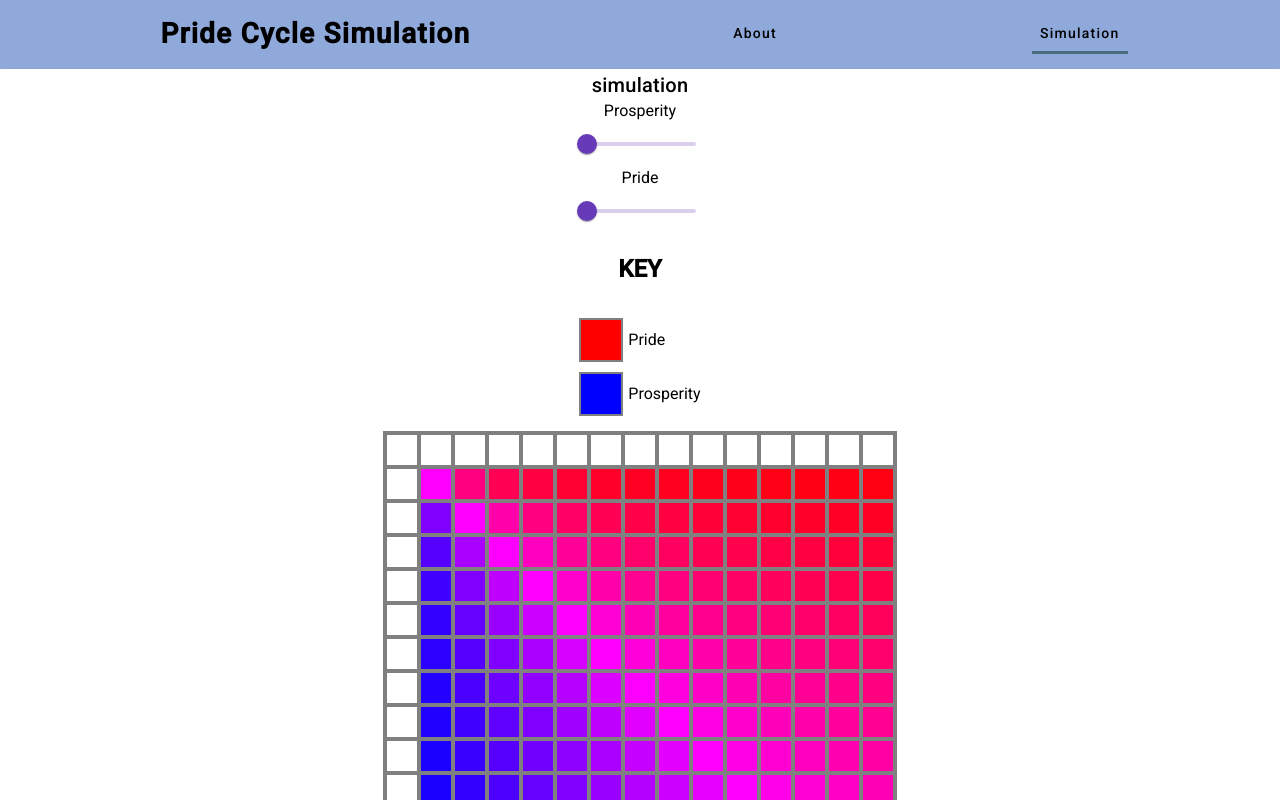
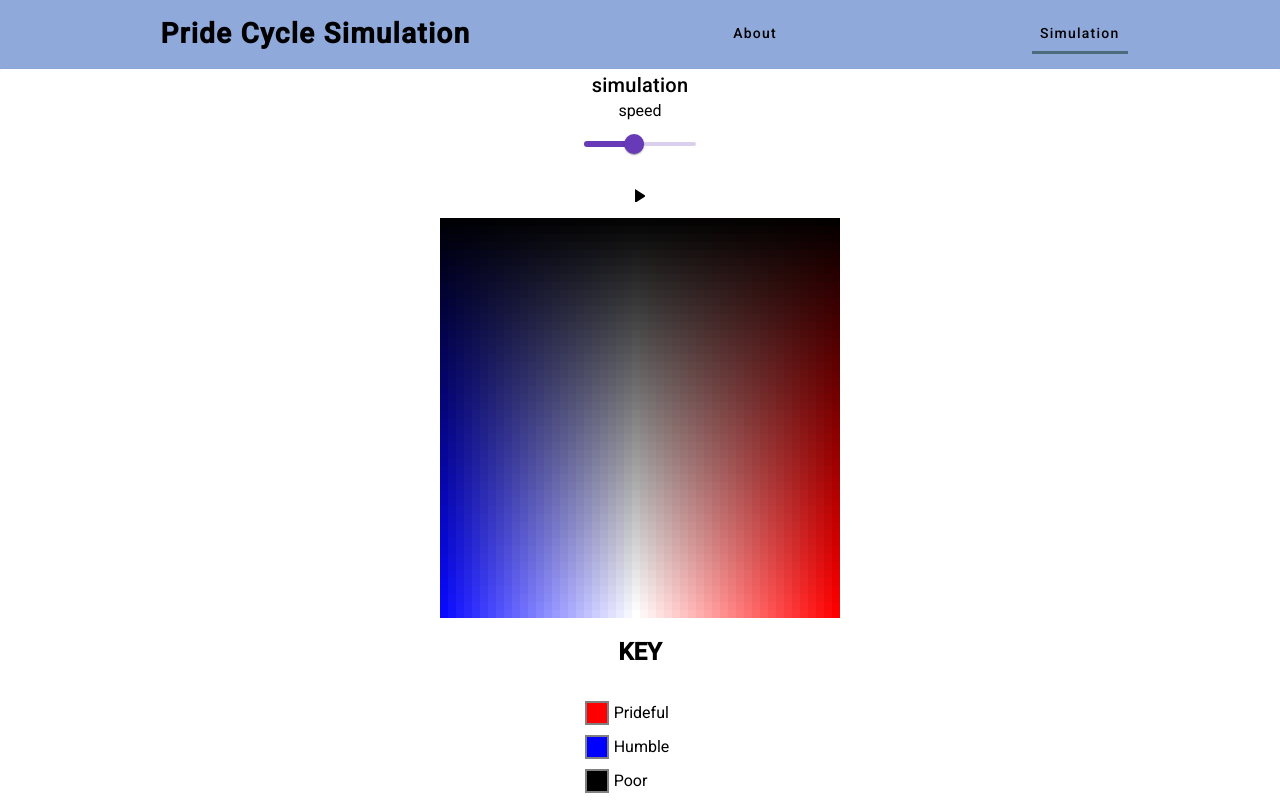
Before and after one commit to AndersonBillss/REL_A_275_pride_cycle_website, an Angular app: page /simulation in a window 1280 px wide. Shown: the top 800 px of the page. Built offline with nearby package versions, Linux system fonts and the light colour scheme.

Commit message:
created simulation play button and the simulate function and started on the calculateNextGrid function

```diff
--- a/src/app/pages/simulation/simulation.component.html
+++ b/src/app/pages/simulation/simulation.component.html
@@ -2,34 +2,23 @@
       <mat-card-title>simulation</mat-card-title>
 
       <mat-card-content class="center-col">
-            <div>Prosperity</div>
-            <mat-slider>
-                  <input matSliderThumb [(value)]="Prosperity_factor">
+            <div>speed</div>
+            <mat-slider
+            [min]="1"
+            [max]="10"
+            [step]=".5"
+            >
+                  <input matSliderThumb [(value)]="speed" [step]=".05">
             </mat-slider>
 
-            <div>Pride</div>
-            <mat-slider min="0" max="100" step="1">
-                  <input matSliderThumb [(value)]="pride_factor">
-            </mat-slider>
+            <button class="play-button" mat-button raised (click)="togglePlay()">
+                  @if(playing){
+                        <mat-icon class="play-icon" fontIcon="pause"></mat-icon>
+                  } @else {
+                        <mat-icon class="play-icon" fontIcon="play_arrow"></mat-icon>
+                  }
+            </button>
 
-            <h2>KEY</h2>
-            <div class="key">
-                  <div class="key-item">
-                        <div
-                        [style.background-color]="'rgb(255,0,0)'"
-                        class="key-item cell">
-                        </div>
-                        <label class="key-label">Pride</label>
-                  </div>
-
-                  <div class="key-item">
-                        <div
-                        [style.background-color]="'rgb(0,0,255)'"
-                        class="key-item cell">
-                        </div>
-                        <label class="key-label">Prosperity</label>
-                  </div>
-            </div>
             <div class="grid">
                   <div *ngFor="let row of grid" class="row">
                         <div *ngFor="let cell of row" class="cell"
@@ -37,5 +26,39 @@
                         ></div>
                   </div>
             </div>
+
+
+            <h2>KEY</h2>
+            <div class="key">
+                  <div class="key-item">
+                        <div
+                        [style.background-color]="'rgb(255,0,0)'"
+                        class="key-cell cell">
+                        </div>
+                        <label class="key-label">Prideful</label>
+                  </div>
+                  <div class="key-item">
+                        <div
+                        [style.background-color]="'rgb(0,0,255)'"
+                        class="key-cell cell">
+                        </div>
+                        <label class="key-label">Humble</label>
+                  </div>
+
+                  <div class="key-item">
+                        <div
+                        [style.background-color]="'rgb(0,0,0)'"
+                        class="key-cell cell">
+                        </div>
+                        <label class="key-label">Poor</label>
+                  </div>
+                  <div class="key-item">
+                        <div
+                        [style.background-color]="'rgb(255,255,255)'"
+                        class="key-cell cell">
+                        </div>
+                        <label class="key-label">Prosperous</label>
+                  </div>
+            </div>
       </mat-card-content>
 </mat-card>
--- a/src/app/pages/simulation/simulation.component.scss
+++ b/src/app/pages/simulation/simulation.component.scss
@@ -1,16 +1,16 @@
+@import "../../../variables";
+
 .grid{
     display: flex;
     flex-direction: column;
-    border: 2px gray solid;
     width: min-content;
 }
 .row{
     display: flex;
 }
 .cell{
-    width: 30px;
-    height: 30px;
-    border: 2px gray solid;
+    width: 8px;
+    height: 8px;
 }
 .center-col{
     display: flex;
@@ -28,6 +28,22 @@
     align-items: center;
     padding: 5px;
 }
+.key-cell{
+    display: flex;
+    align-items: center;
+    width: 20px;
+    height: 20px;
+    border: 2px gray solid;
+}
 .key-label{
     margin-left: 5px;
 }
+
+.play-button{
+    margin: 5px;
+    width: 40px;
+    height: 40px;
+}
+.play-icon{
+    font-size: 24px;
+}
--- a/src/app/pages/simulation/simulation.component.ts
+++ b/src/app/pages/simulation/simulation.component.ts
@@ -3,6 +3,8 @@ import { Component, OnInit } from '@angular/core';
 import { FormsModule } from '@angular/forms';
 import { MatSliderModule } from '@angular/material/slider';
 import { MatCardModule } from '@angular/material/card';
+import { MatButtonModule } from '@angular/material/button';
+import { MatIcon } from '@angular/material/icon';
 
 @Component({
   selector: 'app-simulation',
@@ -11,17 +13,19 @@ import { MatCardModule } from '@angular/material/card';
     MatSliderModule,
     CommonModule,
     FormsModule,
-    MatCardModule
+    MatCardModule,
+    MatButtonModule,
+    MatIcon
   ],
   templateUrl: './simulation.component.html',
   styleUrl: './simulation.component.scss'
 })
 export class SimulationComponent implements OnInit{
-  public Prosperity_factor: number=0
-  public pride_factor: number=0
+  public speed: number=5
+  public playing = false
 
-  public rows = 15
-  public columns = 15
+  public rows = 50
+  public columns = 50
   public grid: cell[][] = []
 
 
@@ -29,37 +33,84 @@ export class SimulationComponent implements OnInit{
     //populate the grid
     for(let y=0; y<this.rows; y++){
       this.grid.push([])
-      for(let x=0; x<this.rows; x++){x
-        this.grid[y].push(new cell(x*(100/15),y*(100/15)))
+      for(let x=0; x<this.columns; x++){x
+        this.grid[y].push(new cell((x+1)*(100/this.columns),(y+1)*(100/this.rows)))
       }
     }
+  }
 
+  togglePlay(){
+    this.playing = !this.playing
+    if(this.playing){
+      this.simulate()
+    }
+  }
+
+
+  simulate(){
+    this.grid = this.calculateNextGrid()
+    if(this.playing){
+      setTimeout(() =>{
+        requestAnimationFrame(() => this.simulate())
+      }, 1000/this.speed)
+    }
+  }
+
+  calculateNextGrid(): cell[][]{
+    let newGrid: cell[][] = this.grid
+    newGrid.forEach((row: cell[],x) => {
+      row.forEach((box: cell,y) => {
+        box.increasePride(5)
+        box.increaseProsperity(5)
+      })
+    })
+    return newGrid
   }
 }
 
 class cell{
-  getRed(){
+  private prideMax = 100
+  private prosperityMax = 100
+  getRgb(){
+    const prosperityFactor = (this.prosperity / this.prosperityMax)
+    const prideMid = this.prideMax / 2
 
-    const redToBlue = this.pride/this.prosperity
-    return 255 * redToBlue
-  }
-  getBlue(){
-    const blueToRed = this.prosperity/this.pride
-    return 255 * blueToRed
-  }
-  getGreen(){
-    const red = this.getRed()
-    const blue = this.getBlue()
-    return 0
-  }
-  getRgb(){
-    const redToBlue = this.pride/this.prosperity
+    let r=255
+    let g=0
+    let b=255
 
-    const r=255 * redToBlue
-    const g=0
-    const b=255 / redToBlue
+    if(this.pride > prideMid){
+      b -= (this.pride-prideMid)*(255/this.prideMax)*2
+      g=b
+    } else {
+      r -= (prideMid-this.pride)*(255/this.prideMax)*2
+      g=r
+    }
+
+    r*=prosperityFactor
+    g*=prosperityFactor
+    b*=prosperityFactor
 
     return `rgb(${r},${g},${b})`
+  }
+
+  increasePride(num: number=1){
+    this.pride += num
+    if(this.pride > this.prideMax){
+      this.pride = this.prideMax
+    }
+    if(this.pride < 0){
+      this.pride = 0
+    }
+  }
+  increaseProsperity(num: number=1){
+    this.prosperity += num
+    if(this.prosperity > this.prosperityMax){
+      this.prosperity = this.prosperityMax
+    }
+    if(this.prosperity < 0){
+      this.prosperity = 0
+    }
   }
 
   public pride = 0
```
